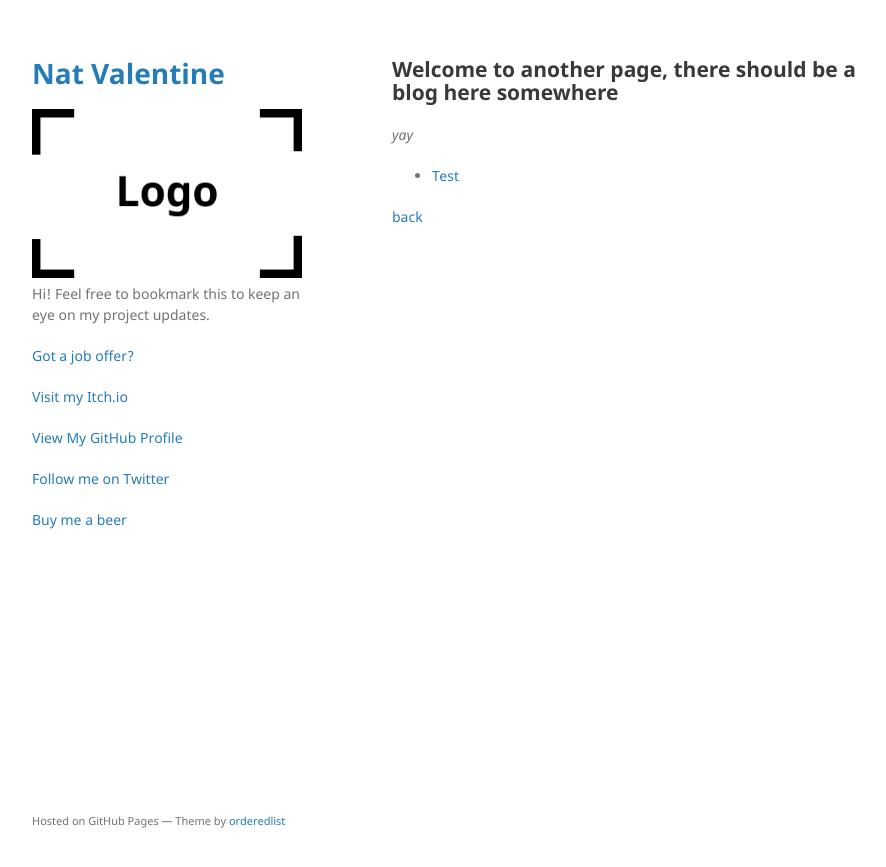
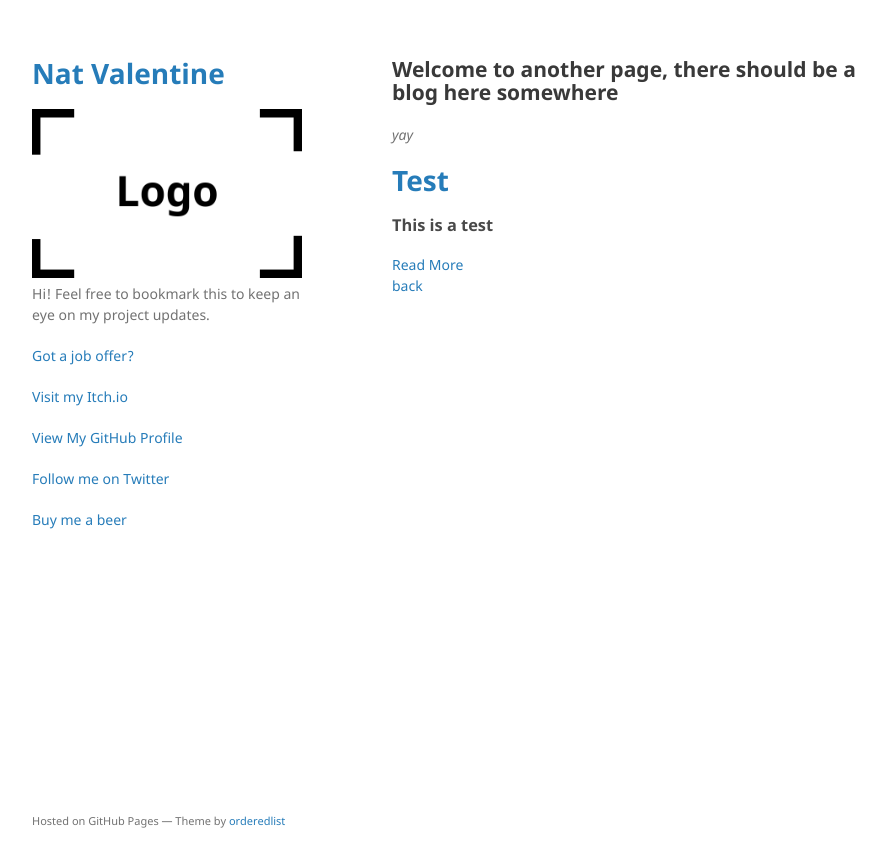
Before and after one commit to NatValentine/natvalentine.github.io, a Jekyll site: the page built from blog.md, in a window 1280 px wide. Shown: the top 867 px of the page, without its empty margins (178-1064 px from the left). Built offline with Jekyll 4.4.1, drawn with Linux system fonts in a browser that asks for light colours.

Commit message:
Update blog.md

```diff
--- a/blog.md
+++ b/blog.md
@@ -7,12 +7,18 @@ title: Nat Valentine's Blog
 
 _yay_
 
-<ul>
+<div class="posts">
   {% for post in site.posts %}
-    <li>
-      <a href="{{ post.url }}">{{ post.title }}</a>
-    </li>
+    <article class="post">
+
+      <h1><a href="{{ site.baseurl }}{{ post.url }}">{{ post.title }}</a></h1>
+
+      <div class="entry">
+        {{ post.excerpt }}
+      </div>
+
+      <a href="{{ site.baseurl }}{{ post.url }}" class="read-more">Read More</a>
+    </article>
   {% endfor %}
-</ul>
-
+</div>
 [back](./)
```
